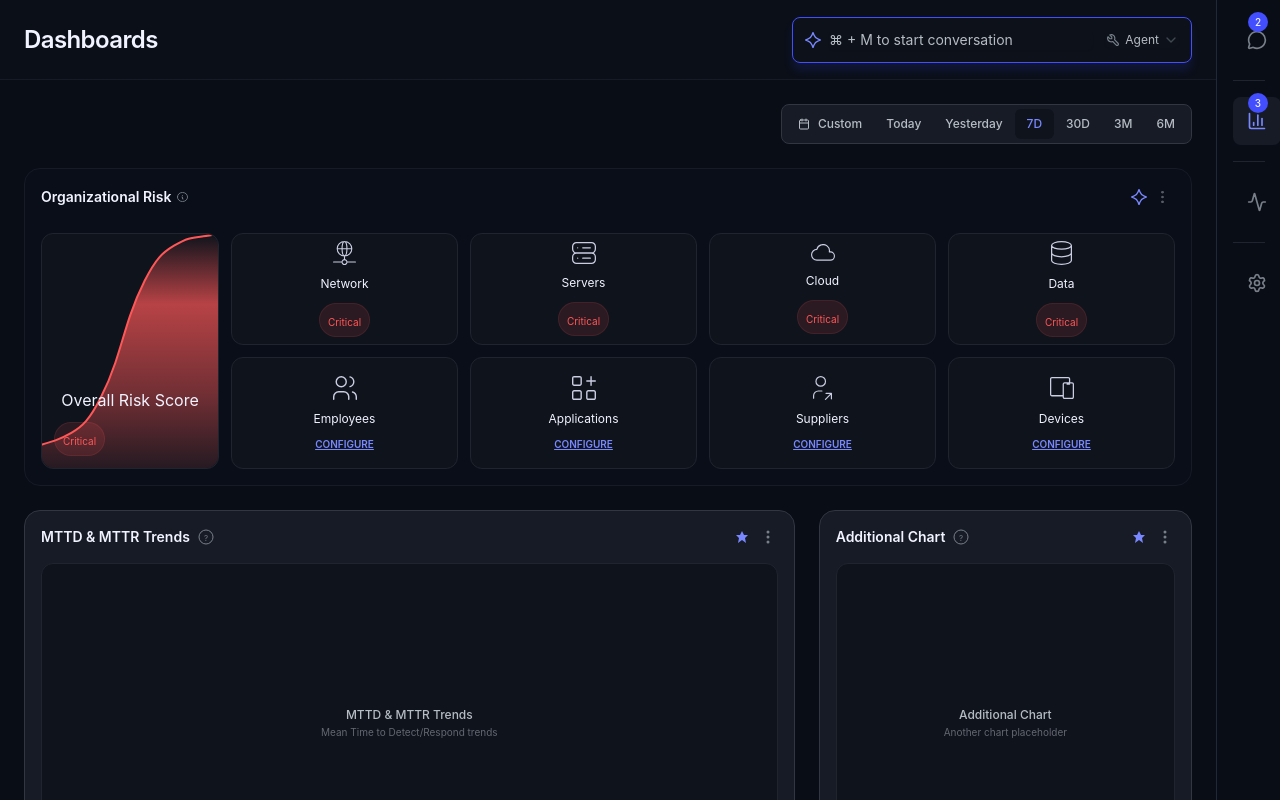
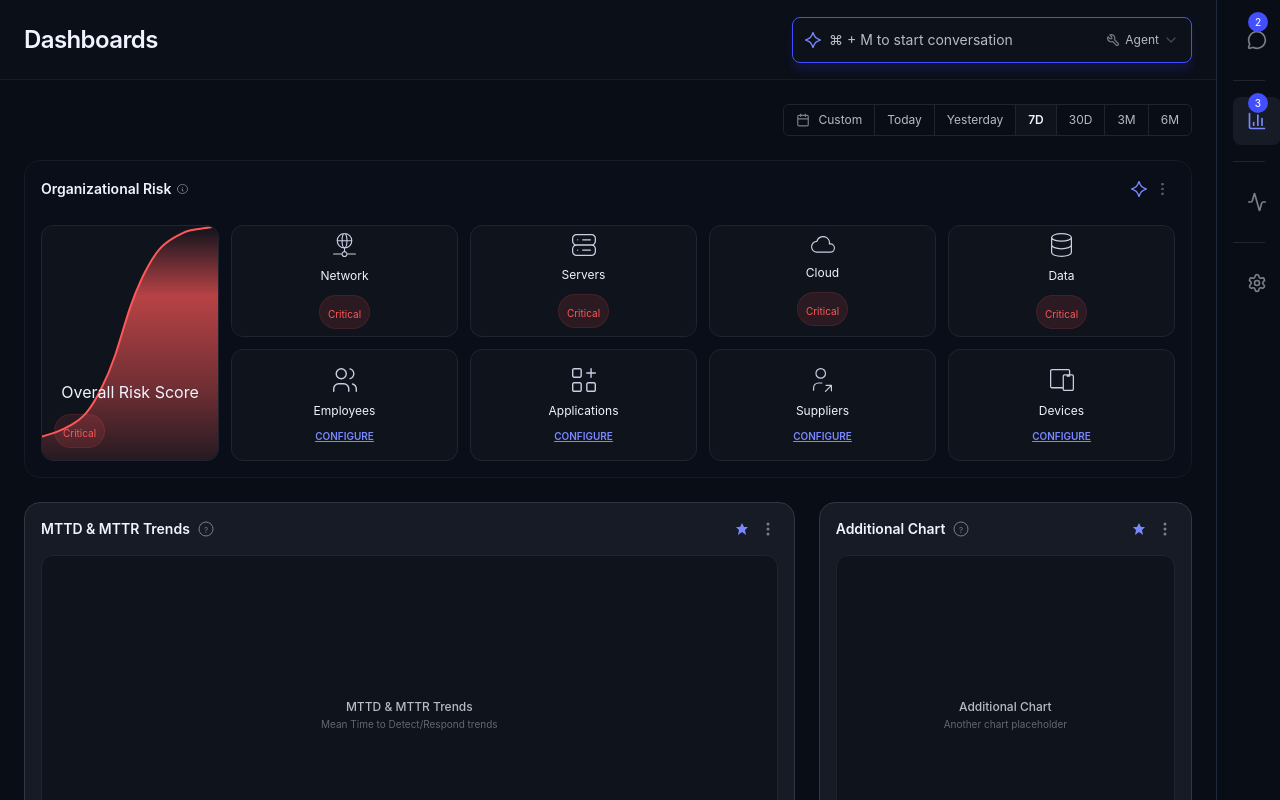
Before and after one commit to abdulmajeed33/react-trial, a React (Vite) app: page / in a window 1280 px wide. Shown: the top 800 px of the page. Built offline with nearby package versions, Linux system fonts and the light colour scheme.

Commit message:
Refactor TimeRangeSelector component styling for improved layout and visual consistency; update button classes and dimensions for better user interaction.

```diff
--- a/src/components/dashboard/TimeRangeSelector.tsx
+++ b/src/components/dashboard/TimeRangeSelector.tsx
@@ -12,18 +12,22 @@ const timeRanges = [
 
 export function TimeRangeSelector() {
   return (
-    <div className="flex items-center gap-0 bg-background-dark-neutral-three border border-border-dark-neutral-three rounded-lg p-1">
-      {timeRanges.map((range) => (
+    <div className="flex items-center h-8 border border-[#1F242F] rounded-md bg-transparent">
+      {timeRanges.map((range, index) => (
         <button
           key={range.label}
-          className={`px-3 py-2 rounded-md text-label font-medium transition-colors flex items-center gap-2 ${
-            range.active
-              ? 'bg-background-dark-neutral-two text-status-blue'
-              : 'text-text-dark-secondary hover:text-text-dark-primary hover:bg-background-dark-neutral-two'
-          }`}
+          className={`
+            flex items-center justify-center gap-2 px-3 h-full text-xs font-normal transition-colors
+            ${index < timeRanges.length - 1 ? 'border-r border-[#1F242F]' : ''}
+            ${
+              range.active
+                ? 'bg-[#0E131C] text-[#F1F3FF] font-semibold'
+                : 'text-[#B6BCC3] hover:text-[#F1F3FF] hover:bg-[#0E131C]/50'
+            }
+          `}
         >
           {range.label === 'Custom' && (
-            <Calendar className="w-3 h-3" />
+            <Calendar className="w-3.5 h-3.5 text-[#797F89]" />
           )}
           {range.label}
         </button>
```
